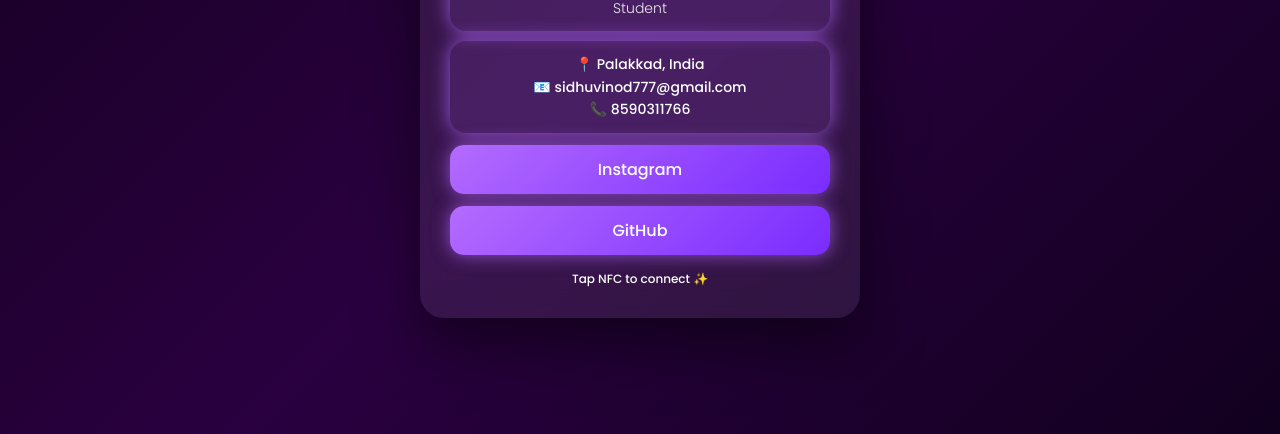
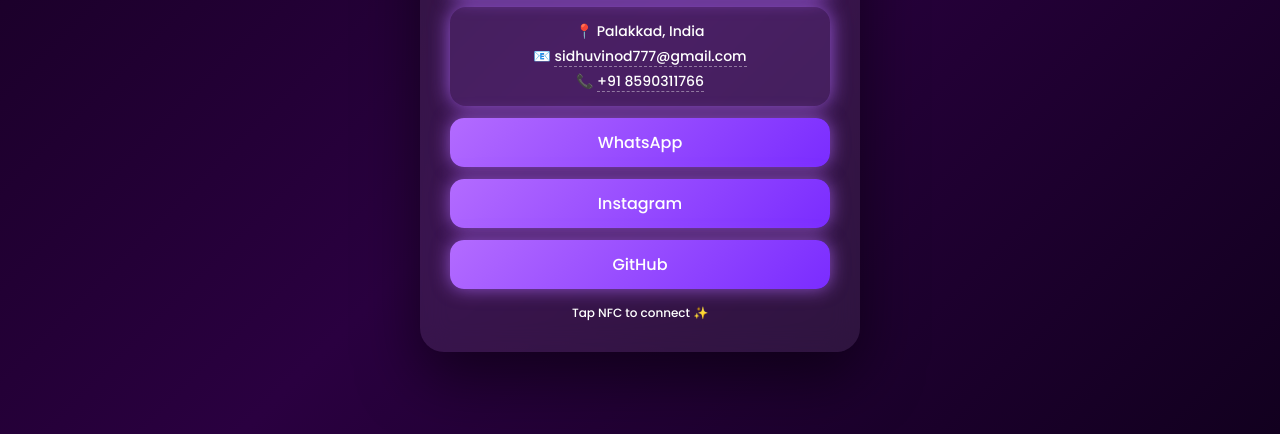
Before and after one commit to Ghost8911/My-Profile, a plain HTML site: page index.html in a window 1280 px wide. Shown: the part 366-800 px from the top of the page. Drawn offline with Linux system fonts and the light colour scheme.

Commit message:
Update index.html

```diff
--- a/index.html
+++ b/index.html
@@ -29,6 +29,7 @@
     max-width: 380px;
     text-align: center;
     box-shadow: 0 25px 60px rgba(0,0,0,0.5);
+    transition: transform 0.15s ease;
 }
 
 .profile-img {
@@ -38,10 +39,14 @@
     object-fit: cover;
     border: 3px solid #b36bff;
     margin-bottom: 18px;
-        box-shadow: 0 0 25px rgba(179,107,255,0.8);
+    animation: glowPulse 3s infinite ease-in-out;
 }
 
-    /* Glow box for ALL details */
+@keyframes glowPulse {
+    0%,100% { box-shadow: 0 0 20px rgba(179,107,255,0.6); }
+    50% { box-shadow: 0 0 35px rgba(179,107,255,1); }
+}
+
 .glow-box {
     background: rgba(179,107,255,0.12);
     box-shadow: 0 0 20px rgba(179,107,255,0.8);
@@ -64,7 +69,13 @@
 
 .info {
     font-size: 14px;
-        line-height: 1.6;
+    line-height: 1.8;
+}
+
+.touch-link {
+    color: #fff;
+    text-decoration: none;
+    border-bottom: 1px dashed rgba(255,255,255,0.4);
 }
 
 .links a {
@@ -76,13 +87,31 @@
     border-radius: 14px;
     margin: 12px 0;
     font-weight: 500;
+    box-shadow: 0 0 18px rgba(179,107,255,0.7);
+    position: relative;
+    overflow: hidden;
     transition: transform 0.3s ease, box-shadow 0.3s ease;
-        box-shadow: 0 0 18px rgba(179,107,255,0.7);
 }
 
 .links a:hover {
     transform: translateY(-3px);
     box-shadow: 0 15px 30px rgba(179,107,255,0.9);
+}
+
+.links a::after {
+    content: '';
+    position: absolute;
+    width: 120%;
+    height: 120%;
+    background: rgba(255,255,255,0.15);
+    top: -10%;
+    left: -10%;
+    opacity: 0;
+    transition: opacity 0.3s;
+}
+
+.links a:active::after {
+    opacity: 1;
 }
 
 footer {
@@ -91,7 +120,6 @@
     opacity: 0.6;
 }
 
-    /* Scroll animation */
 .animate {
     opacity: 0;
     transform: translateY(30px);
@@ -108,7 +136,9 @@
 <body>
 
 <div class="card">
-    <img src="https://via.placeholder.com/300" alt="Profile Photo" class="profile-img animate">
+    <img src="https://via.placeholder.com/300"
+         alt="Profile Photo"
+         class="profile-img animate">
 
     <div class="glow-box animate">
         <h1>Sidharth V</h1>
@@ -117,15 +147,30 @@
 
     <div class="glow-box info animate">
         📍 Palakkad, India <br>
-        📧 sidhuvinod777@gmail.com <br>
-        📞 8590311766
+        📧 <a class="touch-link" href="mailto:sidhuvinod777@gmail.com">
+            sidhuvinod777@gmail.com
+        </a><br>
+        📞 <a class="touch-link" href="tel:+918590311766">
+            +91 8590311766
+        </a>
     </div>
 
     <div class="links">
-        <a class="animate" href="https://www.instagram.com/d_evil_2011?igsh=ZW5ybDBmdmRveXBs" target="_blank">
+        <a class="animate"
+           href="https://wa.me/918590311766"
+           target="_blank">
+           WhatsApp
+        </a>
+
+        <a class="animate"
+           href="https://www.instagram.com/d_evil_2011"
+           target="_blank">
            Instagram
         </a>
-        <a class="animate" href="https://github.com/Ghost8911/My-Profile" target="_blank">
+
+        <a class="animate"
+           href="https://github.com/Ghost8911/My-Profile"
+           target="_blank">
            GitHub
         </a>
     </div>
@@ -147,6 +192,22 @@
 }, { threshold: 0.2 });
 
 animatedElements.forEach(el => observer.observe(el));
+
+// Card tilt micro-animation
+const card = document.querySelector('.card');
+
+card.addEventListener('mousemove', e => {
+    const rect = card.getBoundingClientRect();
+    const x = e.clientX - rect.left - rect.width / 2;
+    const y = e.clientY - rect.top - rect.height / 2;
+
+    card.style.transform =
+        `rotateX(${(-y / 20)}deg) rotateY(${(x / 20)}deg)`;
+});
+
+card.addEventListener('mouseleave', () => {
+    card.style.transform = 'rotateX(0) rotateY(0)';
+});
 </script>
 
 </body>
```
Lines whose indentation alone changed are shown as unchanged.
